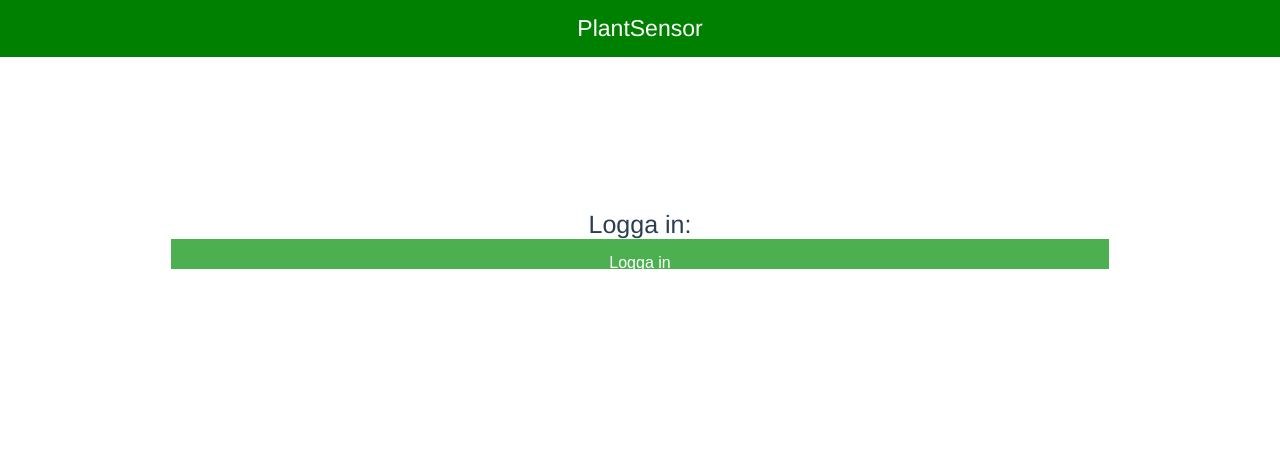
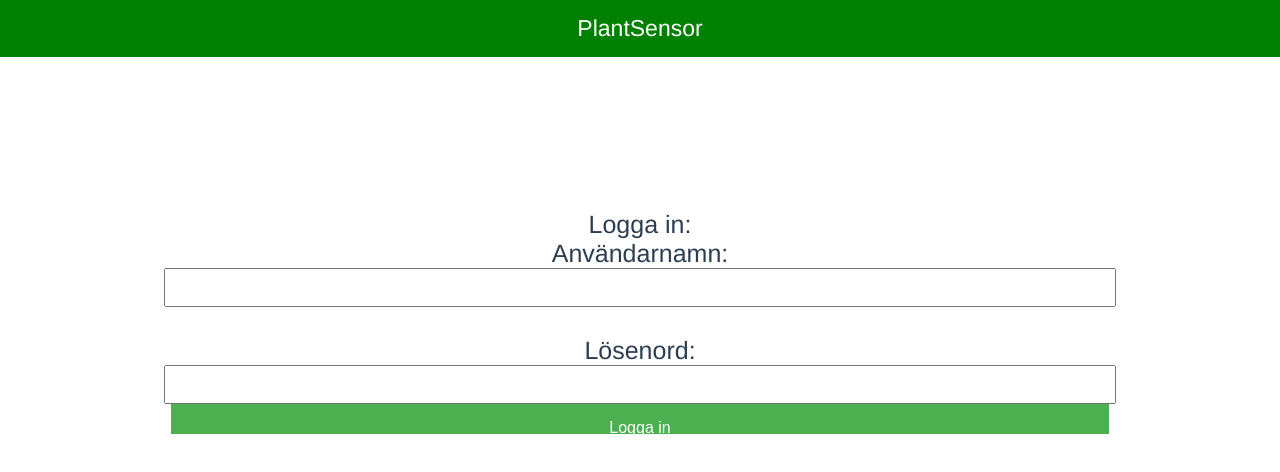
Before and after one commit to Neerav83/Sensorapp, a Vue app: page / in a window 1280 px wide. Shown: the top 472 px of the page. Built offline with nearby package versions, Linux system fonts and the light colour scheme.

Commit message:
updating

```diff
--- a/src/components/login.vue
+++ b/src/components/login.vue
@@ -2,6 +2,11 @@
   <div class="login">
     Logga in:<br>
     <form>
+    Användarnamn:<br>
+    <input class='input' type=text><br><br>
+    Lösenord:<br>
+    <input class='input' type=password><br>
+
     <input class=button  type=submit value="Logga in">
     </form>
   </div>
@@ -28,7 +33,10 @@ li {
   display: inline-block;
   margin: 0 10px;
 }
-a {
+.input {
+  padding:5px;
+  width:75%;
+  height:25px;
   color: #42b983;
 }
 
```
